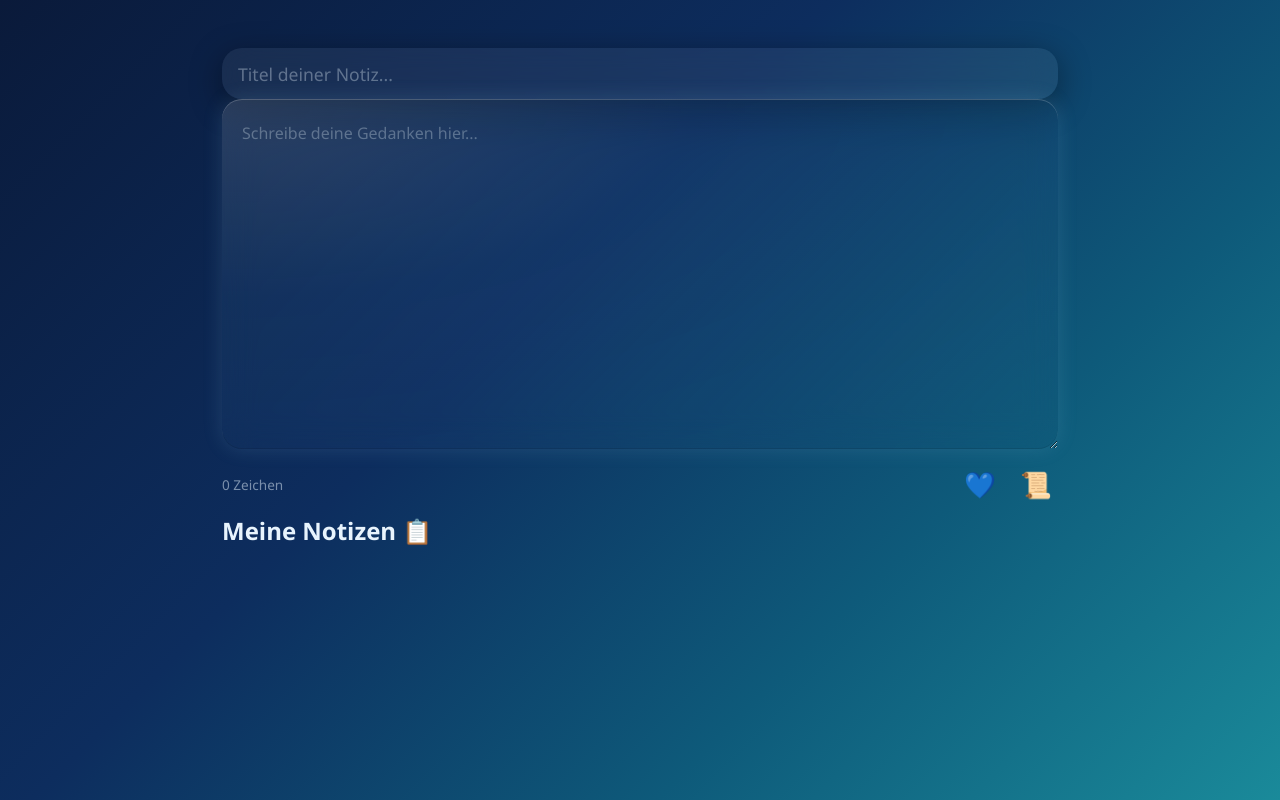
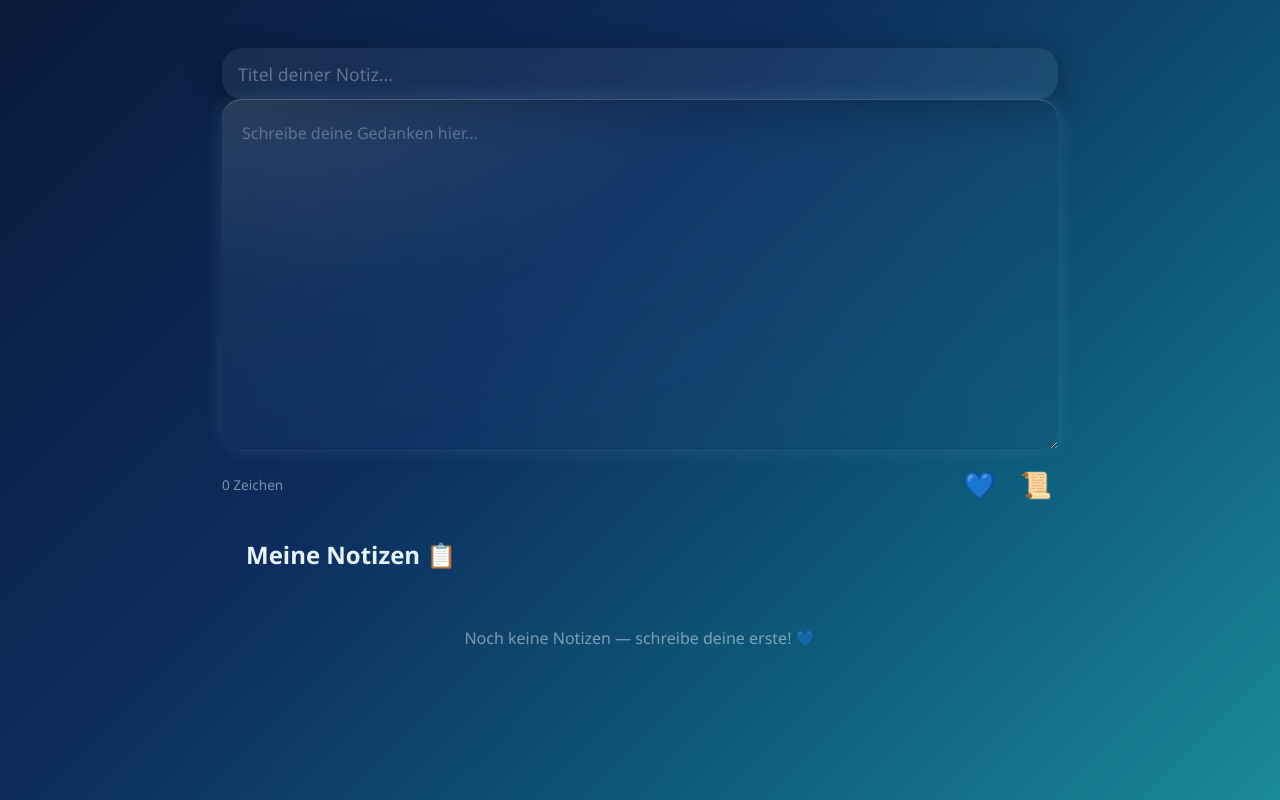
Before and after one commit to aaloui9603/vue_Diary, a Vue app: page / in a window 1280 px wide. Both pictures are taken after a click on the button "Tagebuch öffnen ✨". Built offline with nearby package versions, Linux system fonts and the light colour scheme.

Commit message:
feat: Block 3 - localStorage, AutoSave und DiaryList

```diff
--- a/src/App.vue
+++ b/src/App.vue
@@ -1,25 +1,28 @@
 <script setup>
 import { ref } from 'vue'
-import DiaryEditor from './components/DiaryEditor.vue';
-import DiaryList from './components/DiaryList.vue';
+import DiaryEditor from './components/DiaryEditor.vue'
+import DiaryList from './components/DiaryList.vue'
 
 const istGestartet = ref(false)
+const notizen = ref([])
 </script>
 
 <template>
   <div class="app-container">
+
     <div v-if="!istGestartet" class="landing-card">
       <div class="pearl-ring"></div>
       <h1>📔 Vue-Diary</h1>
-      <p>Mein persönliches &amp; digitales Tagebuch <br>schreibe, markiere und speichere deine Gedanken</p>
+      <p>Mein persönliches & digitales Tagebuch<br>schreibe, markiere und speichere deine Gedanken</p>
       <button @click="istGestartet = true">Tagebuch öffnen ✨</button>
     </div>
+
     <div v-else>
-      <DiaryEditor  />
-      <DiaryList />
+      <DiaryEditor :notizen="notizen" @notiz-gespeichert="notizen = $event" />
+      <DiaryList :notizen="notizen" />
     </div>
+
   </div>
-
 </template>
 
 <style scoped></style>
--- a/src/assets/main.scss
+++ b/src/assets/main.scss
@@ -209,3 +209,59 @@ body {
         }
     }
 }
+
+// Diary-List - Mobile First
+
+.diary-list {
+    padding: 1rem;
+    display: flex;
+    flex-direction: column;
+    gap: 1rem;
+
+    @include ab-tablet {
+        padding: 1.5rem;
+    }
+
+    h2 {
+        color: $perlen-weiss;
+        margin-bottom: 0.5rem;
+    }
+}
+
+.leer-hinweis {
+    color:rgba($perlen-weiss, 0.5);
+    text-align: center;
+    padding: 2rem;
+}
+
+.notiz-karte {
+    @include glass-card;
+    @include pearl-effect;
+    padding: 1.25rem;
+    display: flex;
+    flex-direction: column;
+    gap: 0.75rem;
+
+    .notiz-heder {
+        display: flex;
+        justify-content: space-between;
+        align-items: center;
+    }
+
+    h3 {
+        color: $akzent-glow;
+        font-size: 1rem;
+        margin: 0;
+    }
+
+    .notiz-datum {
+        color:rgba($perlen-weiss, 0.45);
+        font-size: 0.8rem;
+    }
+
+    p {
+        color: rgba($perlen-weiss, 0.85);
+        line-height: 1.7;
+        font-size: 0.95;
+    }
+}
--- a/src/components/DiaryEditor.vue
+++ b/src/components/DiaryEditor.vue
@@ -1,14 +1,44 @@
 <script setup>
-import { ref, computed } from 'vue'
+import { ref, computed, watch, onMounted } from 'vue'
+
+const props = defineProps({ notizen: Array })
+const emit = defineEmits(['notiz-gespeichert'])
 
 const titel = ref('')
 const notizInhalt = ref('')
 
 const zeichenAnzahl = computed(() => notizInhalt.value.length)
+
+onMounted(() => {
+  const gespeichert = localStorage.getItem('vue-diary-notizen')
+  if (gespeichert) {
+    emit('notiz-gespeichert', JSON.parse(gespeichert))
+  }
+})
+
+const speichern = () => {
+  if (notizInhalt.value.trim() === '') return
+  const neueNotizen = [...props.notizen, {
+    id: Date.now(),
+    titel: titel.value || 'Ohne Titel',
+    inhalt: notizInhalt.value,
+    datum: new Date().toLocaleDateString('de-DE')
+  }]
+  localStorage.setItem('vue-diary-notizen', JSON.stringify(neueNotizen))
+  emit('notiz-gespeichert', neueNotizen)
+  titel.value = ''
+  notizInhalt.value = ''
+}
+
+const neuesBlatt = () => {
+  titel.value = ''
+  notizInhalt.value = ''
+}
 </script>
 
 <template>
   <div class="diary-editor">
+
     <input
       v-model="titel"
       placeholder="Titel deiner Notiz..."
@@ -22,12 +52,13 @@ const zeichenAnzahl = computed(() => notizInhalt.value.length)
     ></textarea>
 
     <div class="editor-footer">
-            <span class="zeichen-zaehler">{{  zeichenAnzahl  }} Zeichen</span>
+      <span class="zeichen-zaehler">{{ zeichenAnzahl }} Zeichen</span>
       <div class="toolbar-symbole">
-                <span class="symbol-btn" title="Speichern">💙</span>
-                <span class="symbol-btn" title="Neues Blatt">📜</span>
+        <span class="symbol-btn" @click="speichern" title="Speichern">💙</span>
+        <span class="symbol-btn" @click="neuesBlatt" title="Neues Blatt">📜</span>
       </div>
     </div>
+
   </div>
 </template>
 
--- a/src/components/DiaryList.vue
+++ b/src/components/DiaryList.vue
@@ -1,10 +1,29 @@
 <script setup>
+defineProps({ notizen: Array })
 </script>
 
 <template>
-    <div class="diary-list">
-        <h2>Meine Notizen 📋</h2>
+  <div class="diary-list">
+
+    <h2>Meine Notizen 📋</h2>
+
+    <div v-if="notizen.length === 0" class="leer-hinweis">
+      <p>Noch keine Notizen — schreibe deine erste! 💙</p>
     </div>
+
+    <div
+      v-for="notiz in notizen"
+      :key="notiz.id"
+      class="notiz-karte"
+    >
+      <div class="notiz-header">
+        <h3>{{ notiz.titel }}</h3>
+        <span class="notiz-datum">{{ notiz.datum }}</span>
+      </div>
+      <p>{{ notiz.inhalt }}</p>
+    </div>
+
+  </div>
 </template>
 
 <style scoped>
```
Lines whose indentation alone changed are shown as unchanged.
